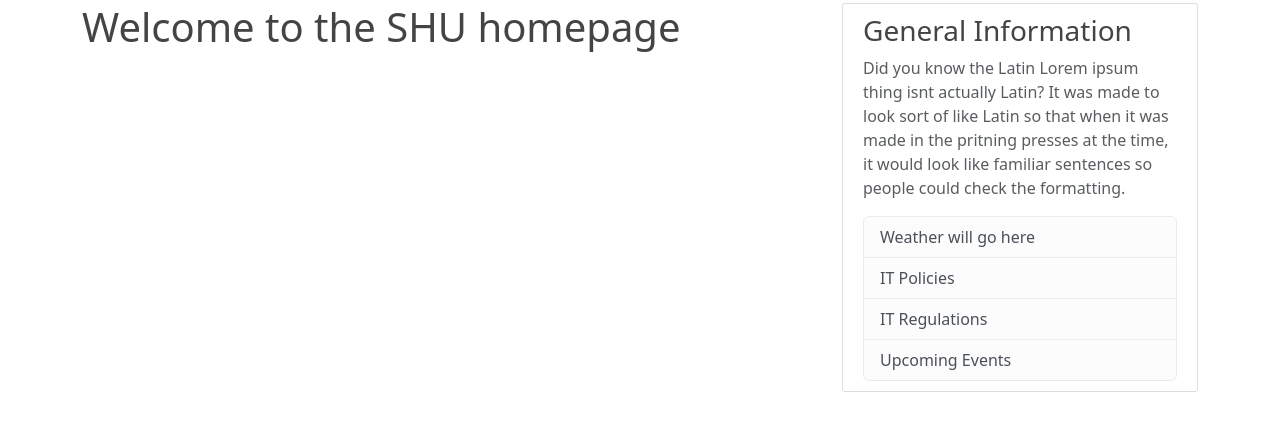
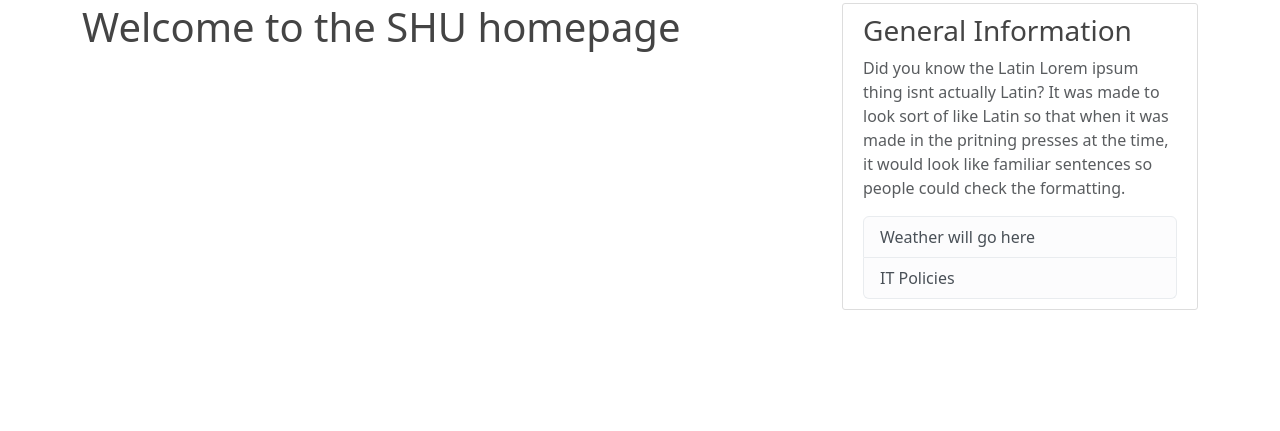
Before and after one commit to Numaan-H/Django-app, a Django app: page / in a window 1280 px wide. Shown: the part 125-556 px from the top of the page. Run offline with Django 5.2, Linux system fonts and the light colour scheme.

```diff
--- a/itreporting/templates/itreporting/base.html
+++ b/itreporting/templates/itreporting/base.html
@@ -96,8 +96,6 @@
             <ul class="list-group">
               <li class="list-group-item list-group-item-light">Weather will go here</li>
               <li class="list-group-item list-group-item-light">IT Policies</li>
-              <li class="list-group-item list-group-item-light">IT Regulations</li>
-              <li class="list-group-item list-group-item-light">Upcoming Events</li>
             </ul>
           </div>
         </div>
```
